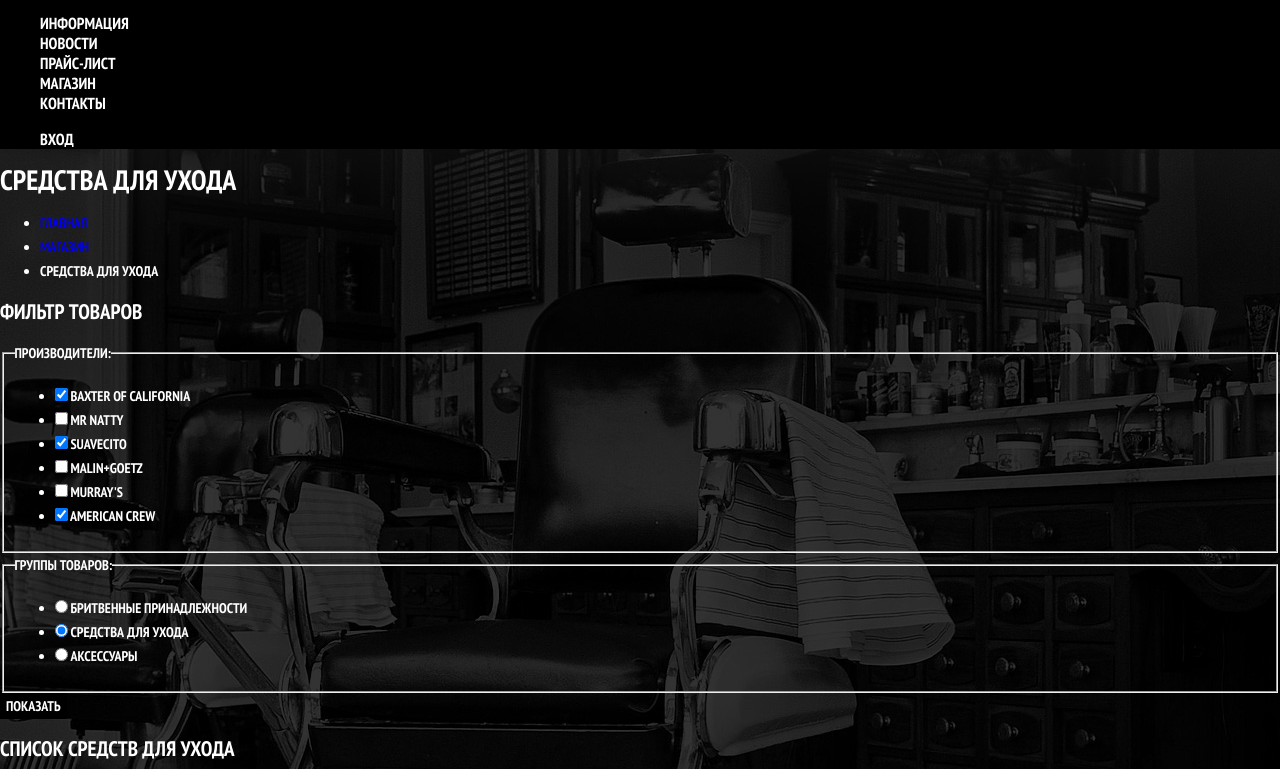
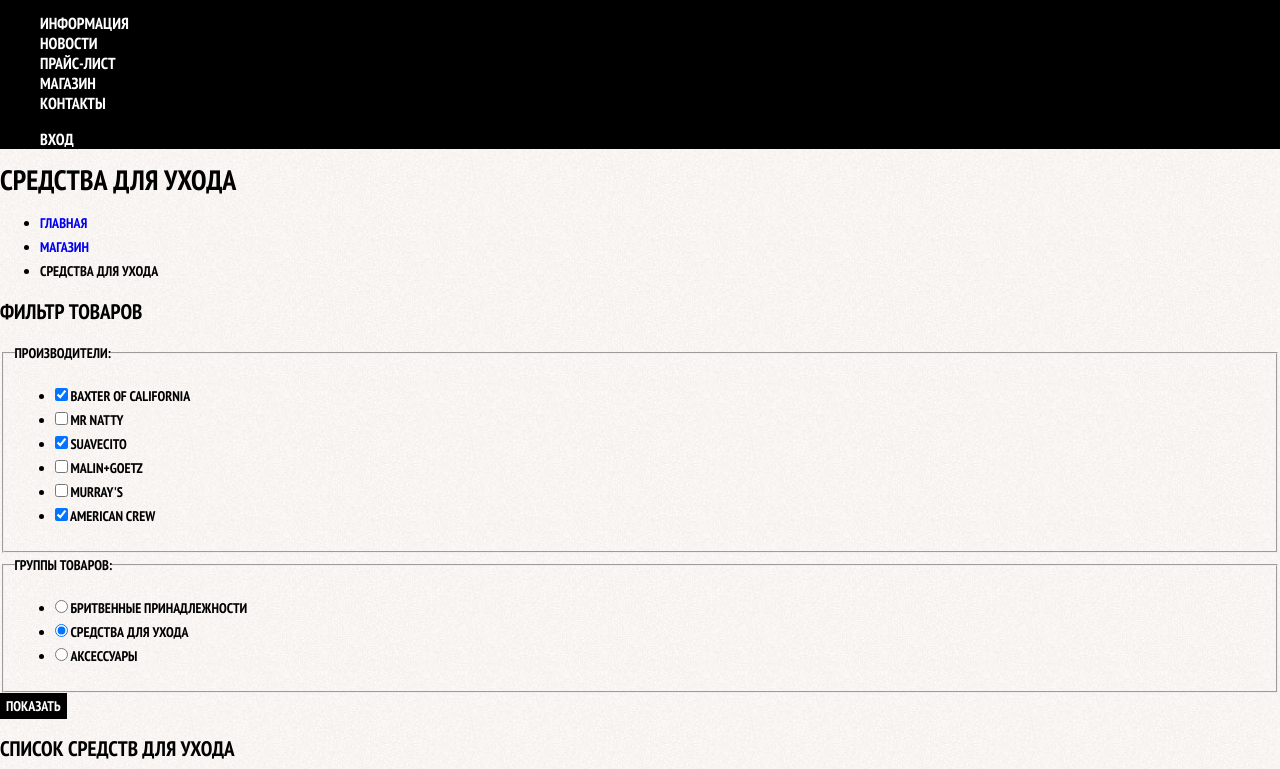
Before and after one commit to Yuliya777/178831-barbershop, a plain HTML site: page catalog.html in a window 1280 px wide. Shown: the part 31-800 px from the top of the page. Drawn offline with Linux system fonts and the light colour scheme.

Commit message:
Первая попытка подключить и прописать стили

```diff
--- a/catalog.html
+++ b/catalog.html
@@ -7,7 +7,9 @@
   <link href="css/normalize.css" rel="stylesheet">
   <link href="css/style.css" rel="stylesheet">
 </head>
-<body>
+
+<body class="inner-page">
+
 <header class="main-header">
   <nav class="main-navigation">
     <a class="main-header-logo" href="index.html">
```
Also changed, not shown: catalog-item.html (+1 -1 lines).
